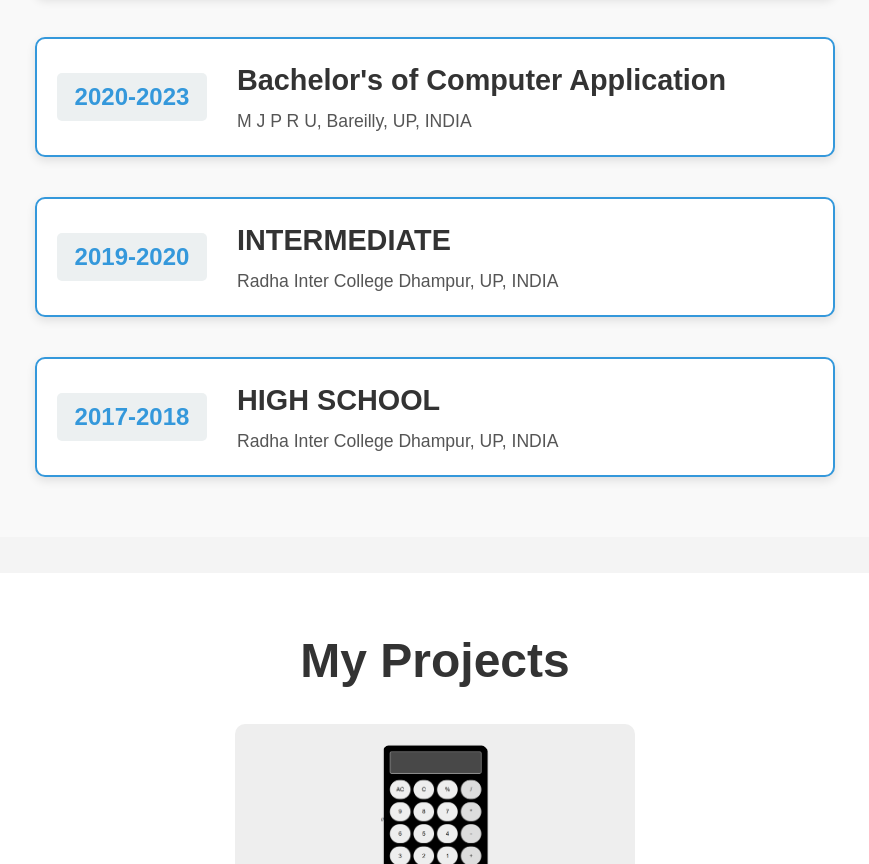
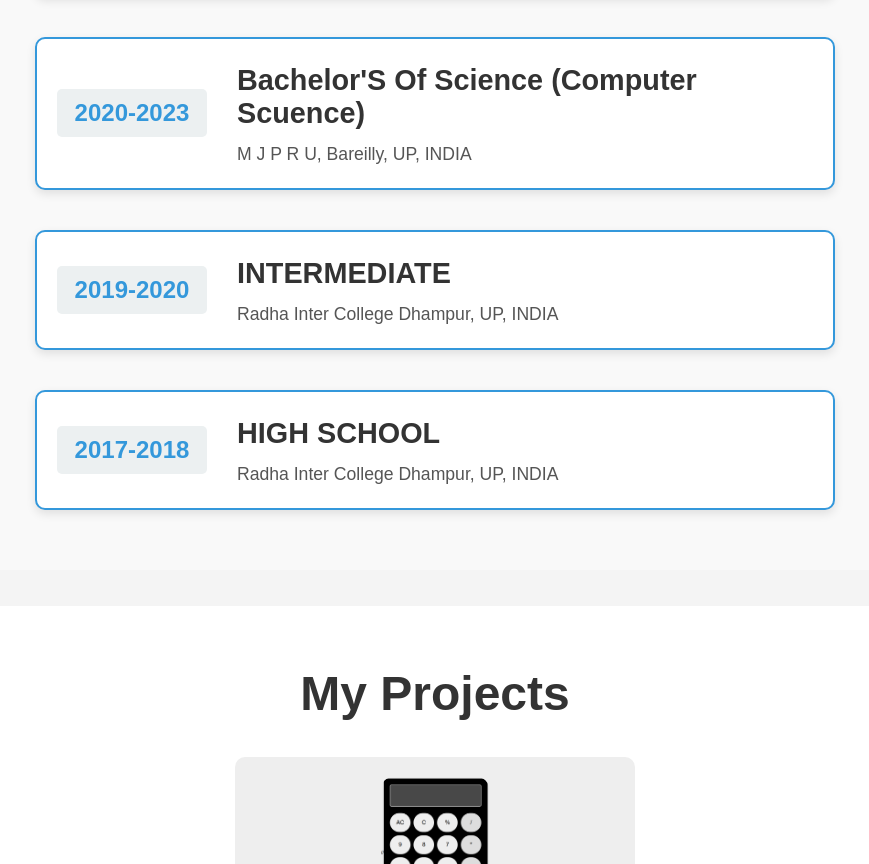
Before and after one commit to Anujsharma7037/My-Portfolio, a plain HTML site: page index.html in a window 1280 px wide. Shown: the part 2519-3383 px from the top of the page, without its empty margins (205-1074 px from the left). Drawn offline with Linux system fonts and the light colour scheme.

Commit message:
Update index.html

```diff
--- a/index.html
+++ b/index.html
@@ -196,7 +196,7 @@ document.querySelectorAll('.view-btn').forEach(button => {
         <div class="education-item">
             <div class="education-year">2020-2023</div>
             <div class="education-details">
-                <h3>Bachelor's of Computer Application</h3>
+                <h3>Bachelor'S Of Science (Computer Scuence)</h3>
                 <p>M J P R U, Bareilly, UP, INDIA</p>
                 <!-- <p>79.28%</p> -->
 
```
